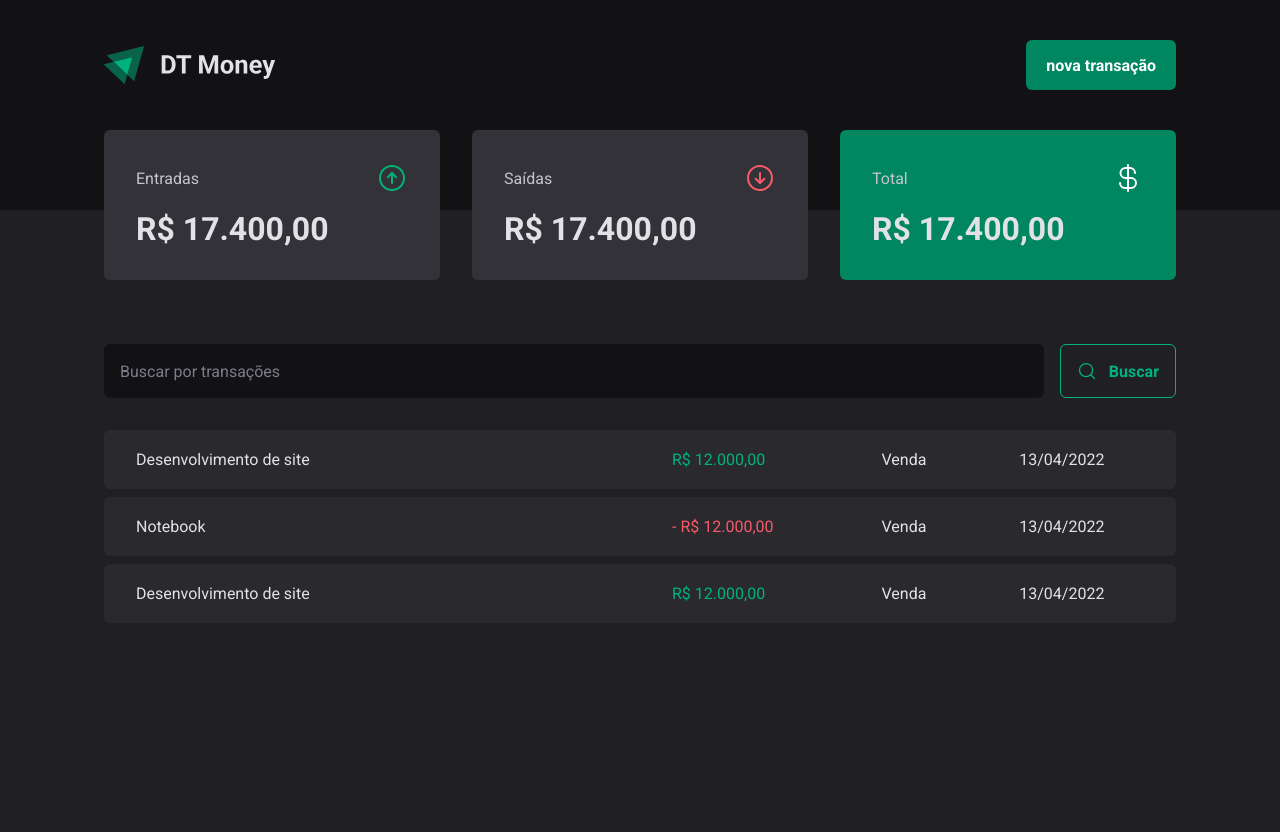
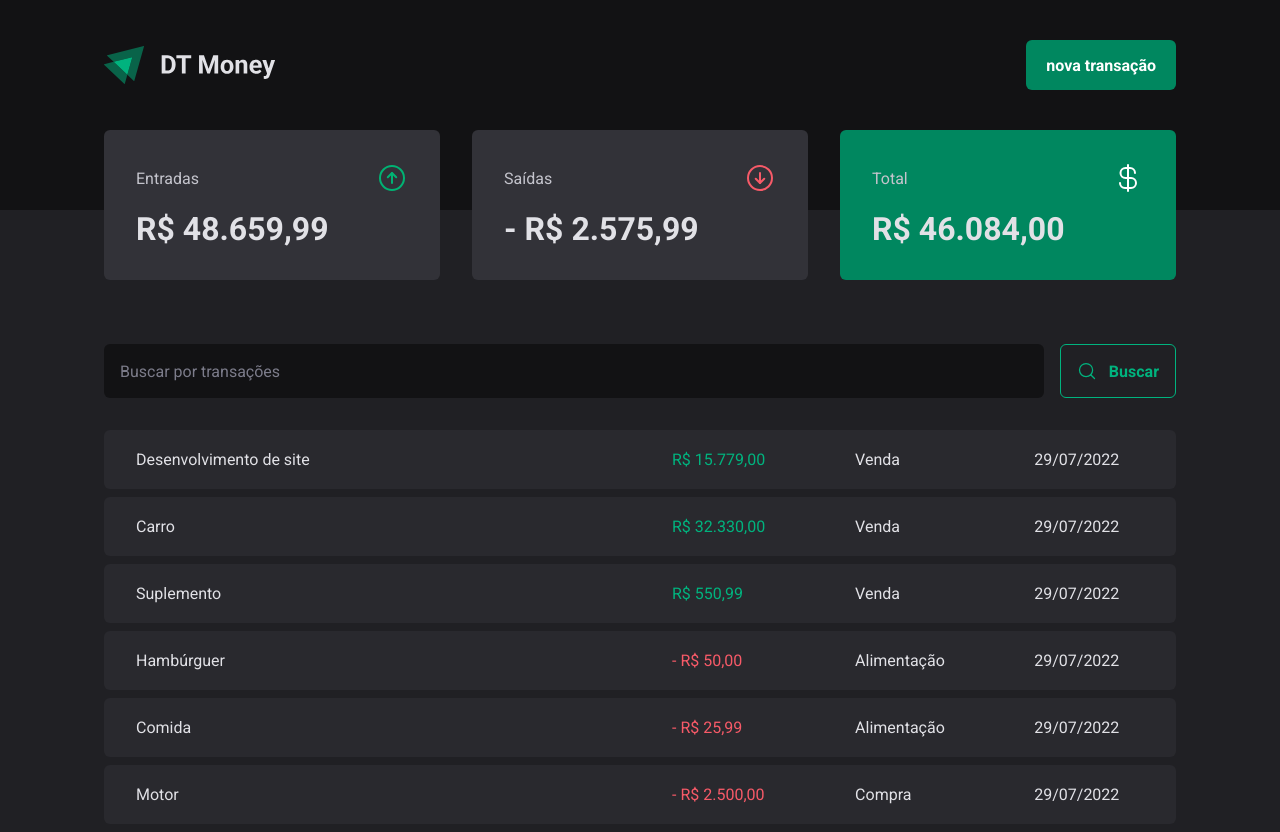
Before and after one commit to demisrusso9/dtmonet, a React (Vite) app: page / in a window 1280 px wide. Before the commit the page ends 800 px from the top, so only its background shows below. Built offline with nearby package versions, Linux system fonts and the light colour scheme; data requests are answered from the project's data file.

Commit message:
* api calls
- add contextApi
- utils formats
- add hooks

```diff
--- /dev/null
+++ b/server.json
@@ -0,0 +1,52 @@
+{
+  "transactions": [
+    {
+      "id": 1,
+      "description": "Desenvolvimento de site",
+      "type": "income",
+      "category": "Venda",
+      "price": 15779,
+      "createdAt": "2022-07-29T19:36:44.505Z"
+    },
+    {
+      "id": 2,
+      "description": "Carro",
+      "type": "income",
+      "category": "Venda",
+      "price": 32330,
+      "createdAt": "2022-07-29T19:36:44.505Z"
+    },
+    {
+      "id": 3,
+      "description": "Suplemento",
+      "type": "income",
+      "category": "Venda",
+      "price": 550.99,
+      "createdAt": "2022-07-29T19:36:44.505Z"
+    },
+    {
+      "id": 4,
+      "description": "Hambúrguer",
+      "type": "outcome",
+      "category": "Alimentação",
+      "price": 50,
+      "createdAt": "2022-07-29T19:30:44.505Z"
+    },
+    {
+      "id": 5,
+      "description": "Comida",
+      "type": "outcome",
+      "category": "Alimentação",
+      "price": 25.99,
+      "createdAt": "2022-07-29T19:30:44.505Z"
+    },
+    {
+      "id": 5,
+      "description": "Motor",
+      "type": "outcome",
+      "category": "Compra",
+      "price": 2500,
+      "createdAt": "2022-07-29T19:30:44.505Z"
+    }
+  ]
+}
--- a/src/App.tsx
+++ b/src/App.tsx
@@ -2,13 +2,16 @@ import { ThemeProvider } from 'styled-components'
 import { defaultTheme } from '@/styles/themes/default'
 import { GlobalStyle } from '@/styles/global'
 import { Transactions } from '@/pages/Transactions'
+import { TransactionsProvider } from './contexts/TransactionsContext'
 
 export function App() {
   return (
     <ThemeProvider theme={defaultTheme}>
       <GlobalStyle />
 
-      <Transactions />
+      <TransactionsProvider>
+        <Transactions />
+      </TransactionsProvider>
     </ThemeProvider>
   )
 }
--- a/src/components/Summary/index.tsx
+++ b/src/components/Summary/index.tsx
@@ -1,7 +1,11 @@
 import { SummaryContainer, SummaryCard } from './styles'
 import { ArrowCircleUp, ArrowCircleDown, CurrencyDollar } from 'phosphor-react'
+import { formatPrice } from '@/utils/formatPrice'
+import { useSummary } from '@/hooks/useSummary'
 
 export function Summary() {
+  const summary = useSummary()
+
   return (
     <SummaryContainer>
       <SummaryCard>
@@ -10,7 +14,7 @@ export function Summary() {
           <ArrowCircleUp size={32} color='#00b373' />
         </header>
 
-        <strong>R$ 17.400,00</strong>
+        <strong>{formatPrice(summary.income)}</strong>
       </SummaryCard>
 
       <SummaryCard>
@@ -19,7 +23,7 @@ export function Summary() {
           <ArrowCircleDown size={32} color='#f75a68' />
         </header>
 
-        <strong>R$ 17.400,00</strong>
+        <strong>- {formatPrice(summary.outcome)}</strong>
       </SummaryCard>
 
       <SummaryCard variant='green'>
@@ -28,7 +32,7 @@ export function Summary() {
           <CurrencyDollar size={32} color='#fff' />
         </header>
 
-        <strong>R$ 17.400,00</strong>
+        <strong>{formatPrice(summary.total)}</strong>
       </SummaryCard>
     </SummaryContainer>
   )
--- /dev/null
+++ b/src/contexts/TransactionsContext.tsx
@@ -0,0 +1,45 @@
+import { createContext, ReactNode, useEffect, useState } from 'react'
+import axios from 'axios'
+
+interface Transaction {
+  id: number
+  description: string
+  type: 'income' | 'outcome'
+  category: string
+  price: number
+  createdAt: string
+}
+
+interface TransactionsContextType {
+  transactions: Transaction[]
+}
+
+interface TransactionsContextProps {
+  children: ReactNode
+}
+
+export const TransactionsContext = createContext({} as TransactionsContextType)
+
+export function TransactionsProvider({ children }: TransactionsContextProps) {
+  const [transactions, setTransactions] = useState<Transaction[]>([])
+
+  async function loadTransactions() {
+    try {
+      const request = await axios.get('http://localhost:3000/transactions')
+
+      setTransactions(request.data)
+    } catch (error) {
+      console.log(error)
+    }
+  }
+
+  useEffect(() => {
+    loadTransactions()
+  }, [])
+
+  return (
+    <TransactionsContext.Provider value={{ transactions }}>
+      {children}
+    </TransactionsContext.Provider>
+  )
+}
--- /dev/null
+++ b/src/hooks/useSummary.ts
@@ -0,0 +1,26 @@
+import { useTransactions } from './useTransactions'
+
+export function useSummary() {
+  const { transactions } = useTransactions()
+
+  const summary = transactions.reduce(
+    (acc, transaction) => {
+      if (transaction.type === 'income') {
+        acc.income += transaction.price
+        acc.total += transaction.price
+      } else {
+        acc.outcome += transaction.price
+        acc.total -= transaction.price
+      }
+
+      return acc
+    },
+    {
+      income: 0,
+      outcome: 0,
+      total: 0
+    }
+  )
+
+  return summary
+}
--- /dev/null
+++ b/src/hooks/useTransactions.ts
@@ -0,0 +1,6 @@
+import { TransactionsContext } from '@/contexts/TransactionsContext'
+import { useContext } from 'react'
+
+export function useTransactions() {
+  return useContext(TransactionsContext)
+}
--- a/src/pages/Transactions/index.tsx
+++ b/src/pages/Transactions/index.tsx
@@ -6,8 +6,13 @@ import {
   TransactionsTable
 } from './styles'
 import { SearchForm } from '@/components/SearchForm'
+import { useTransactions } from '@/hooks/useTransactions'
+import { formatPrice } from '@/utils/formatPrice'
+import { formatDate } from '@/utils/formatDate'
 
 export function Transactions() {
+  const { transactions } = useTransactions()
+
   return (
     <div>
       <Header />
@@ -18,34 +23,20 @@ export function Transactions() {
 
         <TransactionsTable>
           <tbody>
-            <tr>
-              <td width='50%'>Desenvolvimento de site</td>
-              <td>
-                <PriceHighlight variant='income'>R$ 12.000,00</PriceHighlight>
-              </td>
-              <td>Venda</td>
-              <td>13/04/2022</td>
-            </tr>
+            {transactions.map(transaction => (
+              <tr key={transaction.id}>
+                <td width='50%'>{transaction.description}</td>
+                <td>
+                  <PriceHighlight variant={transaction.type}>
+                    {transaction.type === 'outcome' && '- '}
 
-            <tr>
-              <td width='50%'>Notebook</td>
-              <td>
-                <PriceHighlight variant='outcome'>
-                  - R$ 12.000,00
-                </PriceHighlight>
-              </td>
-              <td>Venda</td>
-              <td>13/04/2022</td>
-            </tr>
-
-            <tr>
-              <td width='50%'>Desenvolvimento de site</td>
-              <td>
-                <PriceHighlight variant='income'>R$ 12.000,00</PriceHighlight>
-              </td>
-              <td>Venda</td>
-              <td>13/04/2022</td>
-            </tr>
+                    {formatPrice(transaction.price)}
+                  </PriceHighlight>
+                </td>
+                <td>{transaction.category}</td>
+                <td>{formatDate(transaction.createdAt)}</td>
+              </tr>
+            ))}
           </tbody>
         </TransactionsTable>
       </TransactionsContainer>
--- /dev/null
+++ b/src/utils/formatDate.ts
@@ -0,0 +1,7 @@
+export function formatDate(date: string) {
+  const newDate = new Date(date)
+
+  return new Intl.DateTimeFormat('pt-BR', {
+    dateStyle: 'short'
+  }).format(newDate)
+}
--- /dev/null
+++ b/src/utils/formatPrice.ts
@@ -0,0 +1,3 @@
+export function formatPrice(price: number) {
+  return new Intl.NumberFormat('pt-BR', { style: 'currency', currency: 'BRL' }).format(price)
+}
```
Also changed, not shown: package.json (+6 -1 lines), 1 other file (tests, documents, lock files or other folders).
